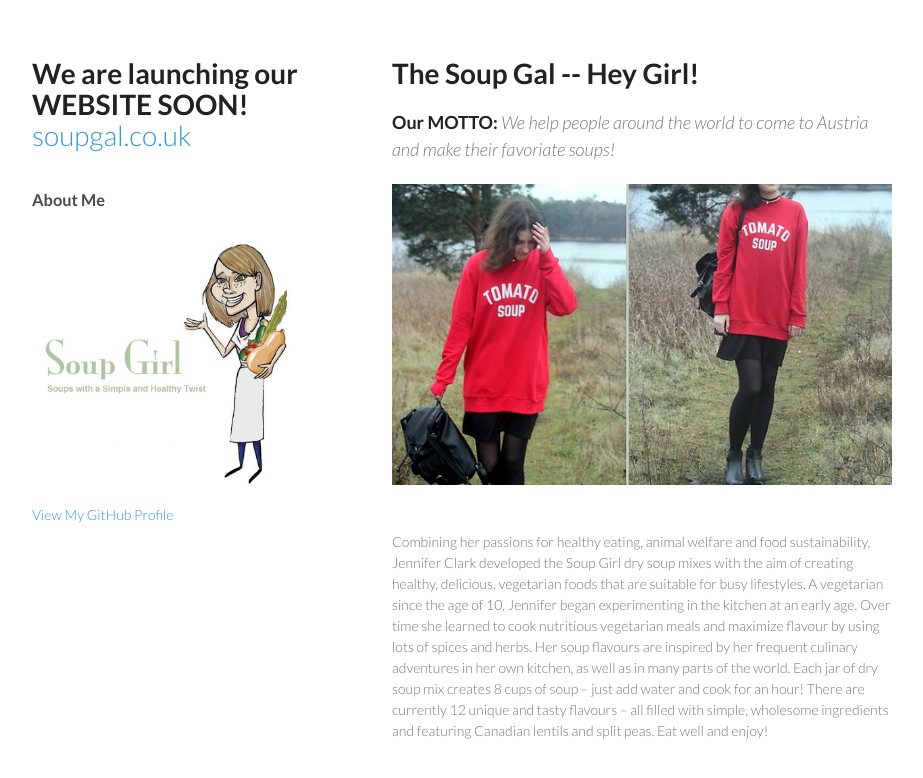
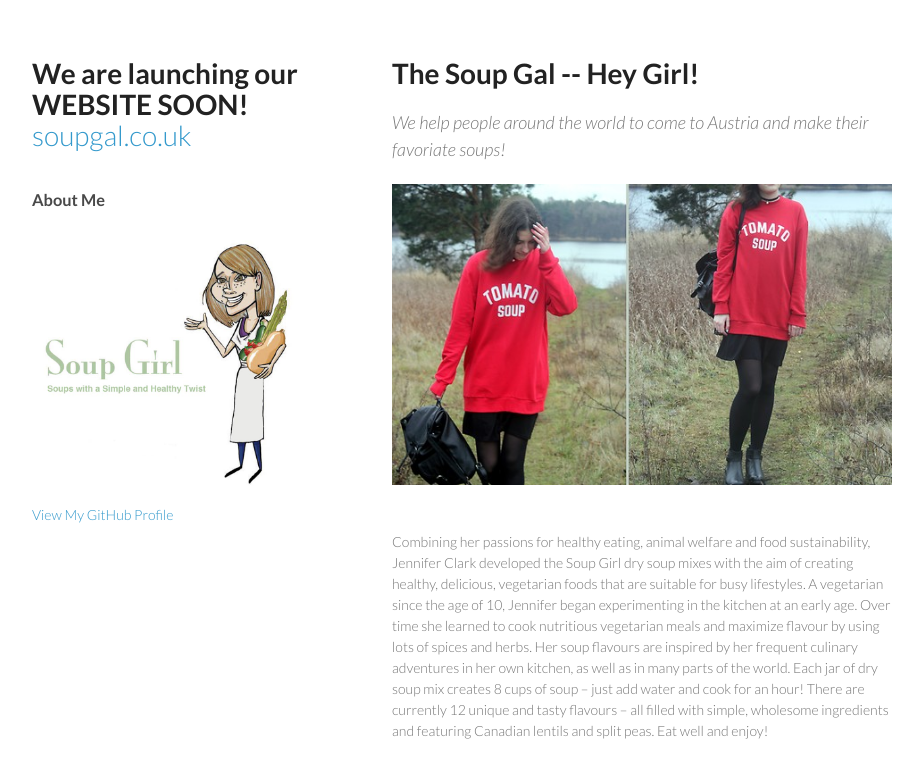
Before and after one commit to arey0pushpa/arey0pushpa.github.io, a plain HTML site: page index.html in a window 1280 px wide. Shown: the whole page, without its empty margins (178-1101 px from the left). Drawn offline with Linux system fonts and the light colour scheme.

Commit message:
added new soup gal

```diff
--- a/index.html
+++ b/index.html
@@ -30,7 +30,7 @@
         <h1>
 <a id="welcome-to-github-pages" class="anchor" href="#welcome-to-github-pages" aria-hidden="true"><span class="octicon octicon-link"></span></a>The Soup Gal -- Hey Girl!</h1>
   <p>
-  <font size="4"> <strong>Our MOTTO:</strong> <i>We help people around the world to come to Austria and make their favoriate soups! </i>
+  <font size="4"> <i>We help people around the world to come to Austria and make their favoriate soups! </i>
 
   </font>
 
```
